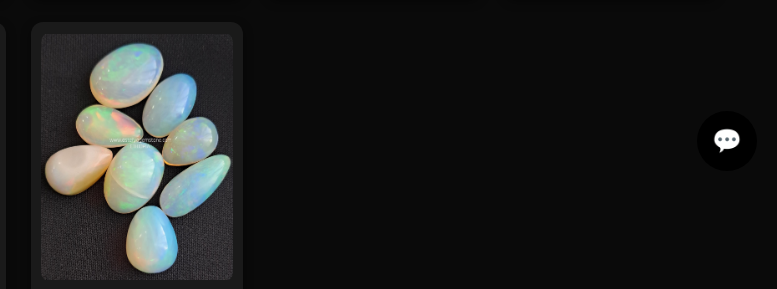
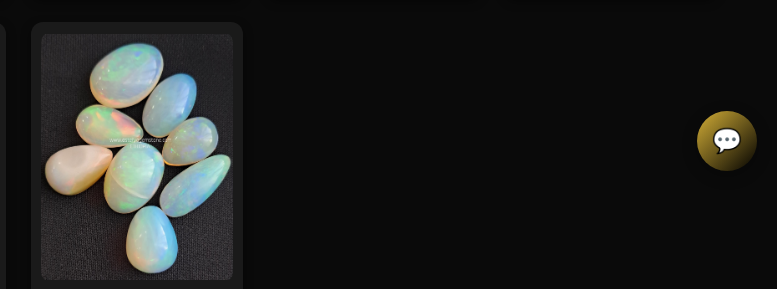
Before and after one commit to DaniAstery/JewleryShop.github.io, a plain HTML site: page index.html in a window 1280 px wide. Shown: the part 609-898 px from the top of the page, 503-1280 px from the left. Drawn offline with Linux system fonts and the light colour scheme.

Commit message:
working Chatbot

```diff
--- a/index.html
+++ b/index.html
@@ -58,12 +58,11 @@
     </nav>
     <button id="cart-btn" class="btn-primary">🛍️ Cart (<span id="cart-count">0</span>)</button>
   </header>
-
       <script>
         (function () {
-  const API_URL = "https://ai-customer-support-alsv.onrender.com/chat"; // 🔥 replace this
+          const API_URL = "https://ai-customer-support-alsv.onrender.com/chat";
 
-  // Create button
+          // 💎 Floating Button (gold style)
           const button = document.createElement("div");
           button.innerHTML = "💬";
           button.style = `
@@ -72,7 +71,7 @@
             right:20px;
             width:60px;
             height:60px;
-    background:#000;
+            background:linear-gradient(135deg, #d4af37, #000);
             color:#fff;
             border-radius:50%;
             display:flex;
@@ -81,72 +80,101 @@
             font-size:24px;
             cursor:pointer;
             z-index:9999;
+            box-shadow:0 4px 15px rgba(0,0,0,0.3);
           `;
 
-  // Create chat box
+          // 💎 Chat Box (premium look)
           const chatBox = document.createElement("div");
           chatBox.style = `
             position:fixed;
             bottom:90px;
             right:20px;
-    width:300px;
-    height:400px;
+            width:320px;
+            height:420px;
             background:#fff;
-    border:1px solid #ccc;
-    border-radius:10px;
+            border-radius:15px;
             display:none;
             flex-direction:column;
             z-index:9999;
+            box-shadow:0 10px 30px rgba(0,0,0,0.2);
+            overflow:hidden;
+            font-family:sans-serif;
           `;
 
           chatBox.innerHTML = `
-    <div style="background:#000;color:#fff;padding:10px;border-radius:10px 10px 0 0;">
-      Support Chat
+            <div style="background:#000;color:#d4af37;padding:12px;font-weight:bold;">
+              Asterya Support
             </div>
-    <div id="messages" style="flex:1;padding:10px;overflow-y:auto;"></div>
-    <div style="display:flex;padding:10px;">
-      <input id="input" style="flex:1;padding:5px;" placeholder="Type..." />
-      <button id="send">Send</button>
+
+            <div id="messages" style="flex:1;padding:10px;overflow-y:auto;font-size:14px;"></div>
+
+            <div style="display:flex;padding:10px;border-top:1px solid #eee;">
+              <input id="input" style="flex:1;padding:8px;border:1px solid #ccc;border-radius:5px;" placeholder="Ask about products, prices..." />
+              <button id="send" style="margin-left:5px;background:#000;color:#fff;border:none;padding:8px 12px;border-radius:5px;cursor:pointer;">
+                Send
+              </button>
             </div>
           `;
 
           document.body.appendChild(button);
           document.body.appendChild(chatBox);
 
-  // Toggle chat
+          // Toggle
           button.onclick = () => {
             chatBox.style.display =
               chatBox.style.display === "none" ? "flex" : "none";
           };
 
           // Send message
-  document.addEventListener("click", async function (e) {
-    if (e.target && e.target.id === "send") {
+          document.getElementById("send").addEventListener("click", async function () {
             const input = document.getElementById("input");
             const msg = input.value;
             if (!msg) return;
 
-      let messages = document.getElementById("messages");
-      messages.innerHTML += `<p><b>You:</b> ${msg}</p>`;
+            const messages = document.getElementById("messages");
+
+            // User message
+            messages.innerHTML += `
+              <div style="text-align:right;margin:5px;">
+                <span style="background:#000;color:#fff;padding:6px 10px;border-radius:10px;display:inline-block;">
+                  ${msg}
+                </span>
+              </div>
+            `;
 
             input.value = "";
+
+            // Typing indicator
+            messages.innerHTML += `<div id="typing">Typing...</div>`;
 
             try {
               const res = await fetch(API_URL, {
                 method: "POST",
-          headers: { "Content-Type": "application/json" },
+                headers: {"Content-Type": "application/json"},
                 body: JSON.stringify({ message: msg })
               });
 
               const data = await res.json();
-        messages.innerHTML += `<p><b>Bot:</b> ${data.reply}</p>`;
+
+              document.getElementById("typing").remove();
+
+              // Bot reply
+              messages.innerHTML += `
+                <div style="text-align:left;margin:5px;">
+                  <span style="background:#808080;padding:6px 10px;border-radius:10px;display:inline-block;">
+                    ${data.reply}
+                  </span>
+                </div>
+              `;
+
               messages.scrollTop = messages.scrollHeight;
 
             } catch (err) {
-        messages.innerHTML += `<p style="color:red;">Error connecting to server</p>`;
-      }
+              document.getElementById("typing").remove();
+              messages.innerHTML += `<div style="color:red;">Connection error</div>`;
             }
           });
+
         })();
         </script>
 
```
Lines whose indentation alone changed are shown as unchanged.
